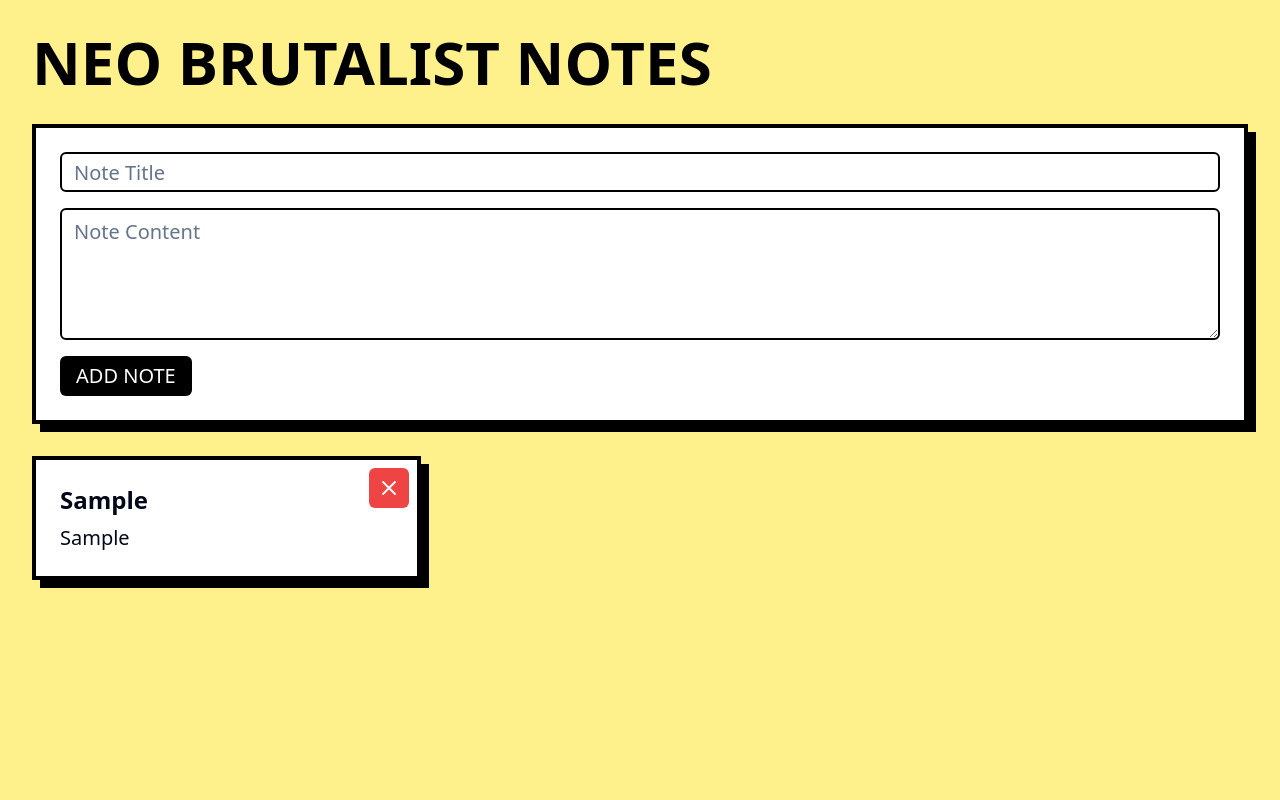
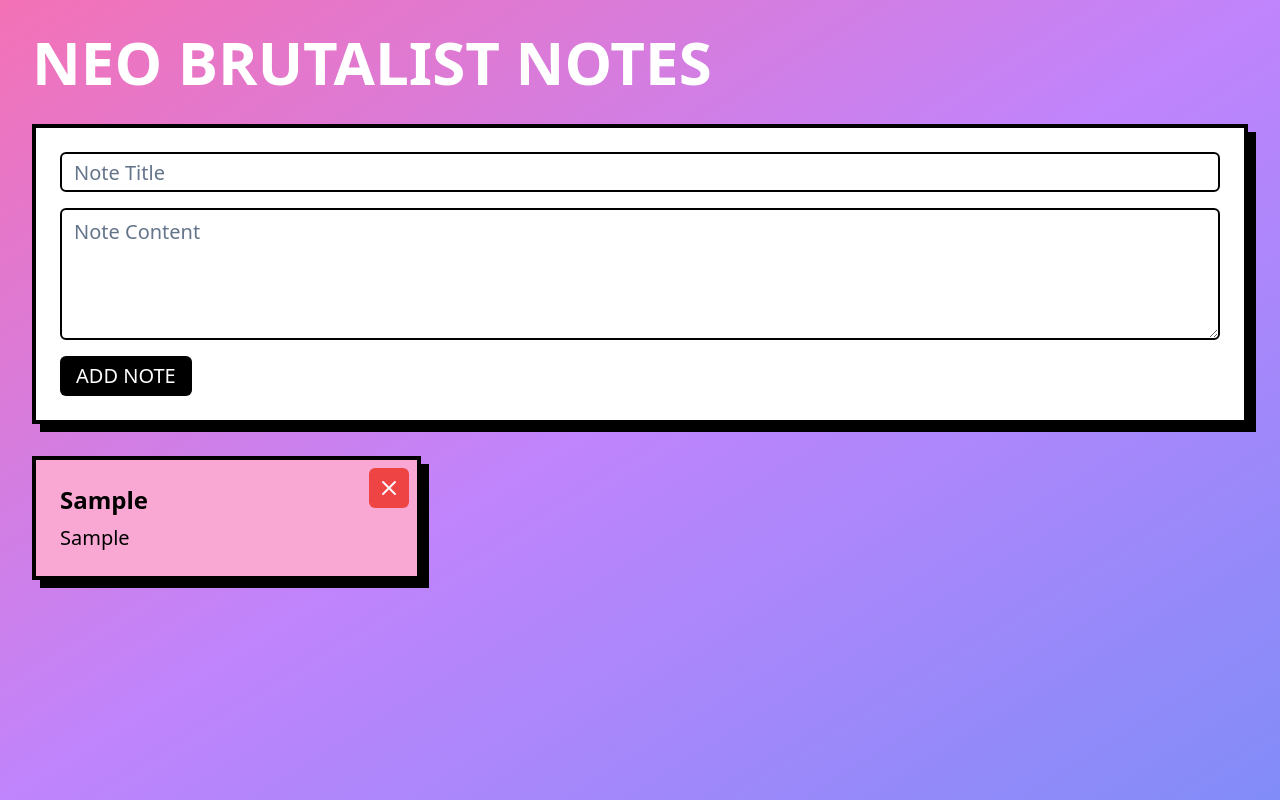
Before and after one commit to GPT-Engineer-App/neo-brutalist-notescape, a React (Vite) app: page / in a window 1280 px wide. Both pictures are taken after typing "Sample", "Sample" into the empty fields and a click on the button "ADD NOTE". Built offline with nearby package versions, Linux system fonts and the light colour scheme.

Commit message:
Enhance UI Color Scheme
Updated the application's color scheme to make the interface more vibrant and visually appealing.
[skip gpt_engineer]

```diff
--- a/src/pages/Index.jsx
+++ b/src/pages/Index.jsx
@@ -3,6 +3,15 @@ import { Button } from "@/components/ui/button"
 import { Input } from "@/components/ui/input"
 import { Textarea } from "@/components/ui/textarea"
 import { X } from 'lucide-react'
+
+const noteColors = [
+  'bg-pink-300',
+  'bg-purple-300',
+  'bg-blue-300',
+  'bg-green-300',
+  'bg-yellow-300',
+  'bg-orange-300',
+];
 
 const Index = () => {
   const [notes, setNotes] = useState([]);
@@ -11,7 +20,8 @@ const Index = () => {
 
   const addNote = () => {
     if (title.trim() !== '' && content.trim() !== '') {
-      setNotes([...notes, { id: Date.now(), title, content }]);
+      const colorIndex = notes.length % noteColors.length;
+      setNotes([...notes, { id: Date.now(), title, content, color: noteColors[colorIndex] }]);
       setTitle('');
       setContent('');
     }
@@ -22,8 +32,8 @@ const Index = () => {
   };
 
   return (
-    <div className="min-h-screen bg-yellow-200 p-8">
-      <h1 className="text-6xl font-bold mb-8 text-black">NEO BRUTALIST NOTES</h1>
+    <div className="min-h-screen bg-gradient-to-br from-pink-400 via-purple-400 to-indigo-400 p-8">
+      <h1 className="text-6xl font-bold mb-8 text-white text-shadow-lg">NEO BRUTALIST NOTES</h1>
 
       <div className="mb-8 bg-white p-6 border-4 border-black shadow-[8px_8px_0px_0px_rgba(0,0,0,1)]">
         <Input
@@ -40,22 +50,22 @@ const Index = () => {
           className="mb-4 border-2 border-black text-xl"
           rows={4}
         />
-        <Button onClick={addNote} className="bg-black text-white text-xl hover:bg-gray-800">
+        <Button onClick={addNote} className="bg-black text-white text-xl hover:bg-gray-800 transition-colors">
           ADD NOTE
         </Button>
       </div>
 
       <div className="grid grid-cols-1 md:grid-cols-2 lg:grid-cols-3 gap-6">
         {notes.map((note) => (
-          <div key={note.id} className="bg-white p-6 border-4 border-black shadow-[8px_8px_0px_0px_rgba(0,0,0,1)] relative">
+          <div key={note.id} className={`${note.color} p-6 border-4 border-black shadow-[8px_8px_0px_0px_rgba(0,0,0,1)] relative transition-transform hover:scale-105`}>
             <Button
               onClick={() => deleteNote(note.id)}
-              className="absolute top-2 right-2 bg-red-500 hover:bg-red-600 p-2"
+              className="absolute top-2 right-2 bg-red-500 hover:bg-red-600 p-2 transition-colors"
             >
               <X size={24} />
             </Button>
-            <h2 className="text-2xl font-bold mb-2">{note.title}</h2>
-            <p className="text-xl">{note.content}</p>
+            <h2 className="text-2xl font-bold mb-2 text-black">{note.title}</h2>
+            <p className="text-xl text-black">{note.content}</p>
           </div>
         ))}
       </div>
```
